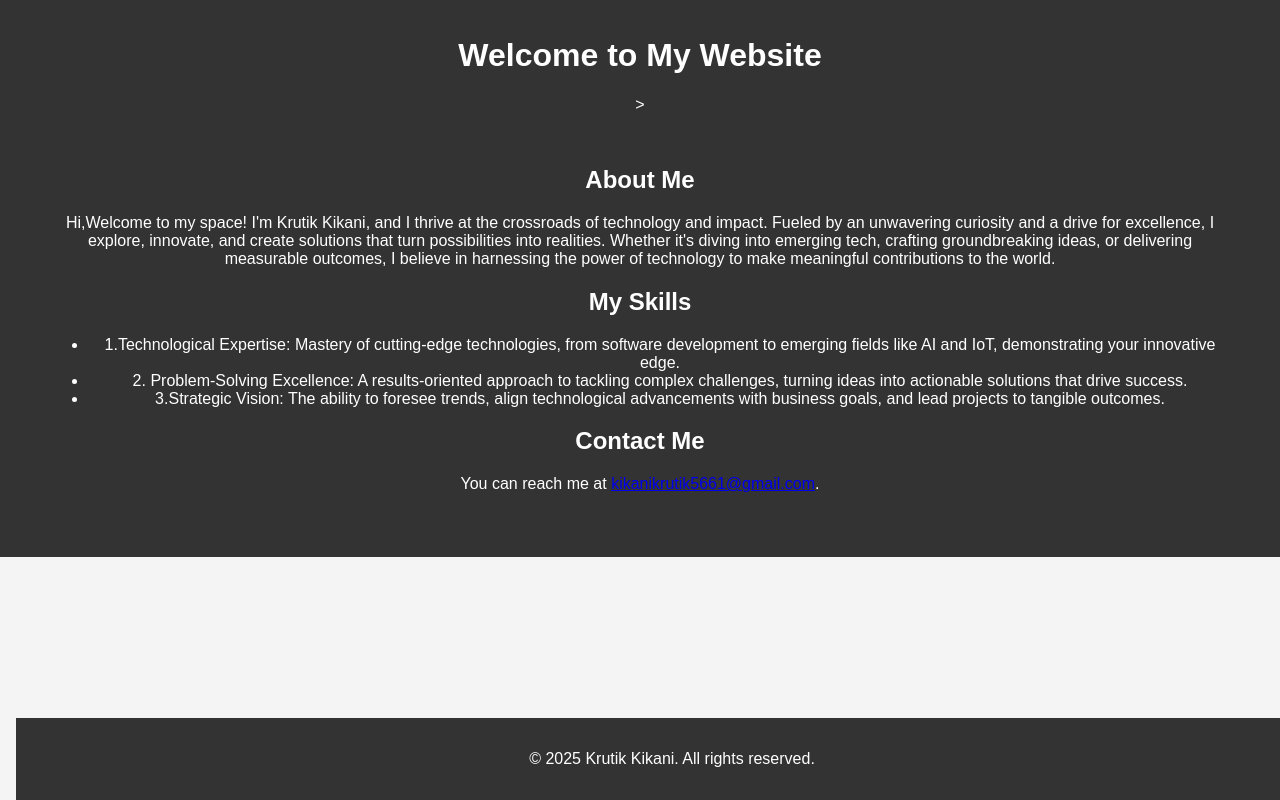
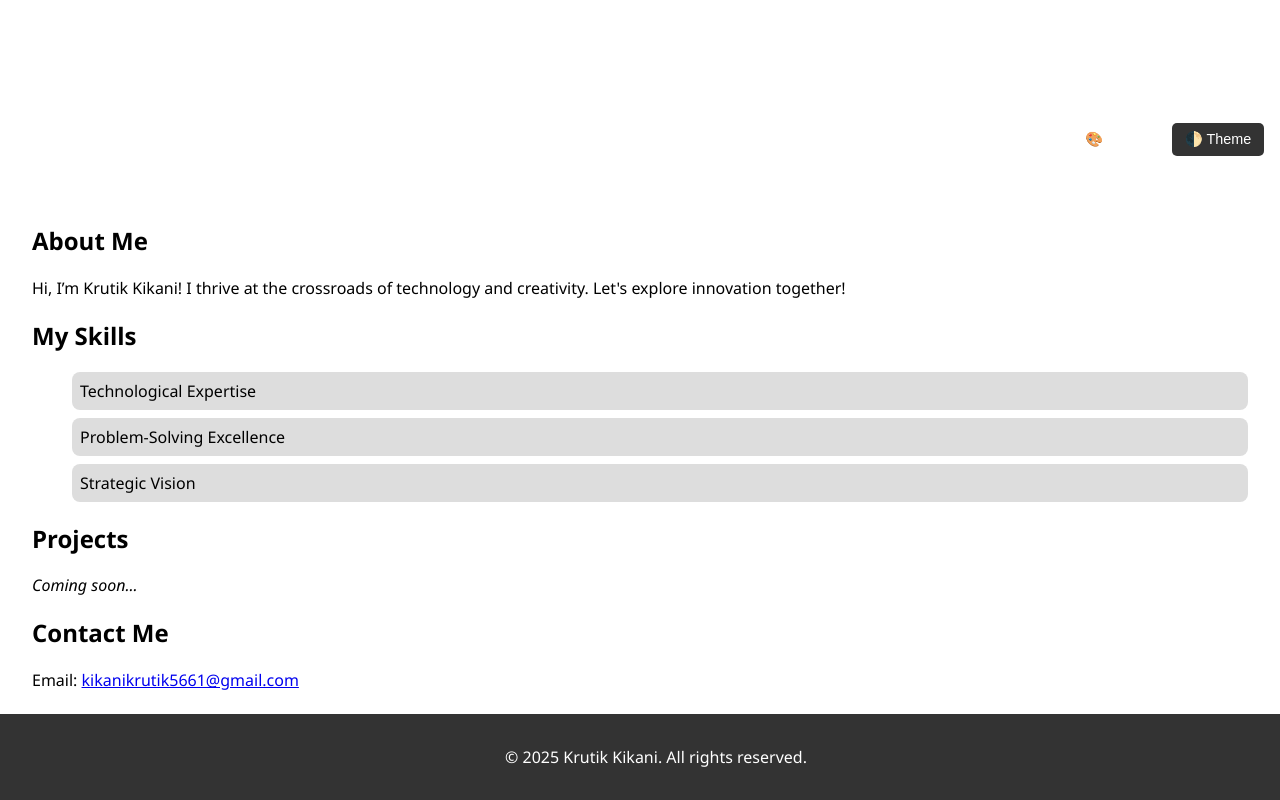
Before and after one commit to krutik5661/index, a plain HTML site: page index.html in a window 1280 px wide. Drawn offline with Linux system fonts and the light colour scheme.

Commit message:
Update index.html

```diff
--- a/index.html
+++ b/index.html
@@ -1,22 +1,54 @@
 <!DOCTYPE html>
 <html lang="en">
 <head>
-    <meta charset="UTF-8">
-    <meta name="viewport" content="width=device-width, initial-scale=1.0">
-    <title>My Introduction Website</title>
+  <meta charset="UTF-8" />
+  <meta name="viewport" content="width=device-width, initial-scale=1.0"/>
+  <title>Krutik Kikani | Portfolio</title>
   <style>
+    : root {
+      --bg-color: #f4f4f4;
+      --text-color: #333;
+      --accent-color: #4CAF50;
+    }
     body {
-            font-family: Arial, sans-serif;
+      font-family: 'Segoe UI', sans-serif;
       margin: 0;
       padding: 0;
-            background-color: #f4f4f4;
+      background-color: var(--bg-color);
+      color: var(--text-color);
+      transition: background-color 0.3s, color 0.3s;
     }
     header {
-            background-color: #333;
+      background-color: var(--accent-color);
       color: #fff;
-            padding: 1rem;
+      padding: 2rem 1rem;
       text-align: center;
     }
+    header h1 {
+      margin: 0;
+      font-size: 2rem;
+    }
+    .controls {
+      display: flex;
+      justify-content: flex-end;
+      gap: 0.5rem;
+      padding: 1rem;
+    }
+    .toggle, .color-picker {
+      padding: 0.5rem 0.8rem;
+      border: none;
+      border-radius: 5px;
+      font-size: 0.9rem;
+      color: #fff;
+      cursor: pointer;
+    }
+    .toggle {
+      background-color: #333;
+    }
+    .color-picker {
+      background-color: var(--accent-color);
+    }
+
     main {
       padding: 2rem;
     }
@@ -29,26 +61,80 @@
       width: 100%;
       bottom: 0;
     }
+
+    ul li {
+      margin: 0.5rem 0;
+      padding: 0.5rem;
+      list-style: none;
+      background-color: #ddd;
+      border-radius: 8px;
+      transition: transform 0.3s, background-color 0.3s;
+    }
+    ul li:hover {
+      transform: scale(1.05);
+      background-color: #bbb;
+    }
+
+    @media (max-width: 600px) {
+      .controls {
+        flex-direction: column;
+        align-items: flex-end;
+      }
+    }
   </style>
 </head>
 <body>
+
   <header>
-        <h1>Welcome to My Website</h1>
-   >
+    <h1>Portfolio</h1>
+  </header>
+
+  <div class="controls">
+    <button class="color-picker" onclick="changeAccentColor()">🎨 Try Me</button>
+    <button class="toggle" onclick="toggleDarkMode()">🌓 Theme</button>
+  </div>
+
   <main>
     <h2>About Me</h2>
-        <p>Hi,Welcome to my space! I'm Krutik Kikani, and I thrive at the crossroads of technology and impact. Fueled by an unwavering curiosity and a drive for excellence, I explore, innovate, and create solutions that turn possibilities into realities. Whether it's diving into emerging tech, crafting groundbreaking ideas, or delivering measurable outcomes, I believe in harnessing the power of technology to make meaningful contributions to the world.</p>
+    <p>Hi, I’m Krutik Kikani! I thrive at the crossroads of technology and creativity. Let's explore innovation together!</p>
+
     <h2>My Skills</h2>
     <ul>
-            <li> 1.Technological Expertise: Mastery of cutting-edge technologies, from software development to emerging fields like AI and IoT, demonstrating your innovative edge.</li>
-            <li>2. Problem-Solving Excellence: A results-oriented approach to tackling complex challenges, turning ideas into actionable solutions that drive success.</li>
-            <li>3.Strategic Vision: The ability to foresee trends, align technological advancements with business goals, and lead projects to tangible outcomes.</li>
+      <li>Technological Expertise</li>
+      <li>Problem-Solving Excellence</li>
+      <li>Strategic Vision</li>
     </ul>
+
+    <h2>Projects</h2>
+    <p><em>Coming soon...</em></p>
+
     <h2>Contact Me</h2>
-        <p>You can reach me at <a href="mailto:your.email@example.com">kikanikrutik5661@gmail.com</a>.</p>
+    <p>Email: <a href="mailto:kikanikrutik5661@gmail.com">kikanikrutik5661@gmail.com</a></p>
   </main>
+
   <footer>
     <p>&copy; 2025 Krutik Kikani. All rights reserved.</p>
   </footer>
+
+  <script>
+    function toggleDarkMode() {
+      const isDark = document.body.style.getPropertyValue('--bg-color') === '#333';
+      if (isDark) {
+        document.body.style.setProperty('--bg-color', '#f4f4f4');
+        document.body.style.setProperty('--text-color', '#333');
+      } else {
+        document.body.style.setProperty('--bg-color', '#333');
+        document.body.style.setProperty('--text-color', '#fff');
+      }
+    }
+
+    function changeAccentColor() {
+      const colors = ['#4CAF50', '#2196F3', '#E91E63', '#FF9800', '#9C27B0'];
+      const current = getComputedStyle(document.documentElement).getPropertyValue('--accent-color').trim();
+      let nextColor = colors[(colors.indexOf(current) + 1) % colors.length];
+      document.documentElement.style.setProperty('--accent-color', nextColor);
+    }
+  </script>
+
 </body>
 </html>
```
Lines whose indentation alone changed are shown as unchanged.
